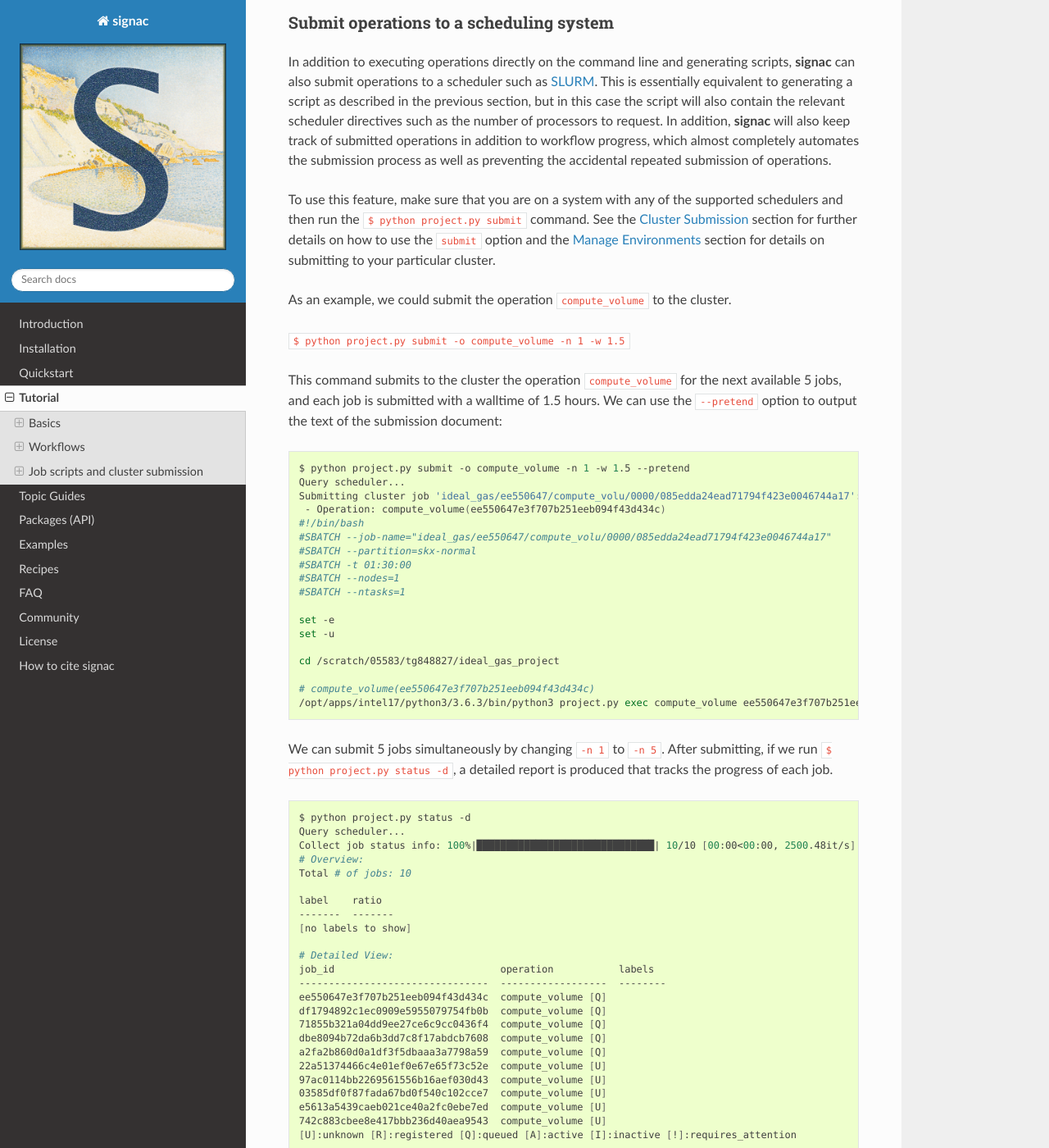
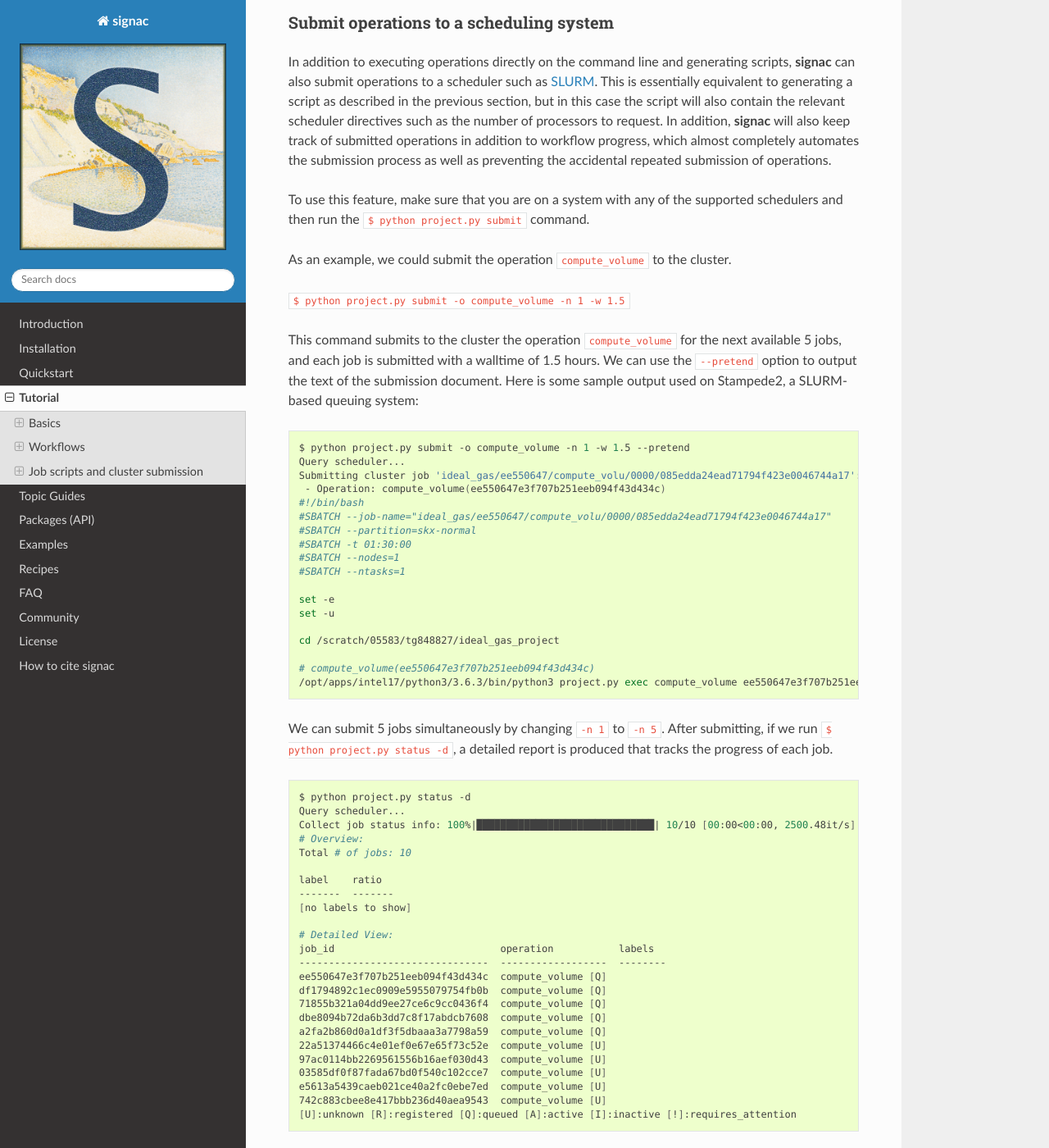
Before and after one commit to glotzerlab/signac-docs, a Sphinx documentation site: the page built from docs/source/tutorial.rst, in a window 1280 px wide and 1400 px high, scrolled down 11583 px. Shown: the whole window at 82% size. Built offline with Sphinx 7.4.7 and the Read the Docs theme 2.0.0, drawn with Linux system fonts in a browser that asks for light colours; some of the changed text lies outside the part shown.

Commit message:
Specified submission output is specific to Stampede2, and moved references to cluser submission details to end of section

```diff
--- a/docs/source/tutorial.rst
+++ b/docs/source/tutorial.rst
@@ -559,14 +559,14 @@ In addition, **signac** will also keep track of submitted operations in addition
 .. _SLURM: https://slurm.schedmd.com/
 
 To use this feature, make sure that you are on a system with any of the supported schedulers and then run the ``$ python project.py submit`` command.
-See the :ref:`cluster-submission` section for further details on how to use the ``submit`` option and the :ref:`environments` section for details on submitting to your particular cluster.
 
 As an example, we could submit the operation ``compute_volume`` to the cluster.
 
 ``$ python project.py submit -o compute_volume -n 1 -w 1.5``
 
 This command submits to the cluster the operation ``compute_volume`` for the next available 5 jobs, and each job is submitted with a walltime of 1.5 hours.
-We can use the ``--pretend`` option to output the text of the submission document:
+We can use the ``--pretend`` option to output the text of the submission document.
+Here is some sample output used on Stampede2, a SLURM-based queuing system:
 
 .. code-block:: bash
 
```
Also changed, not shown: other parts of docs/source/tutorial.rst (+2 -0 lines).
